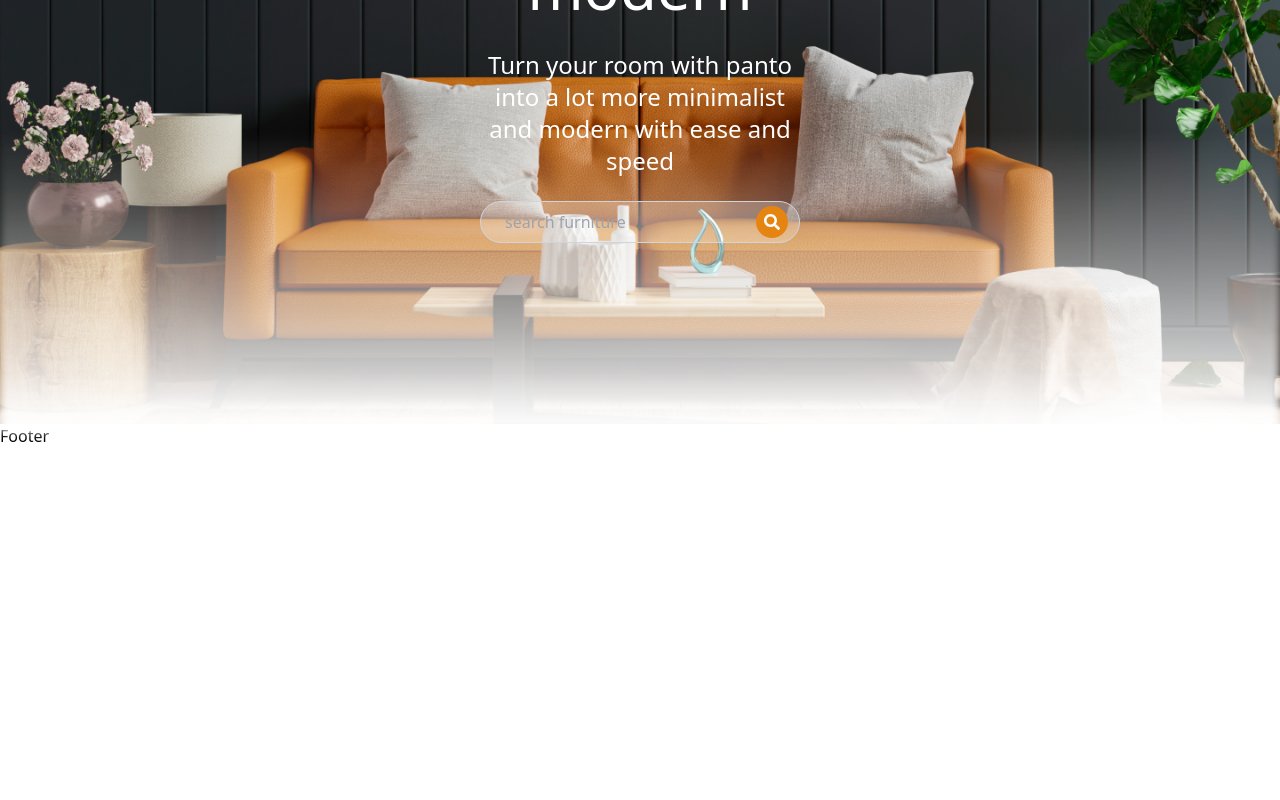
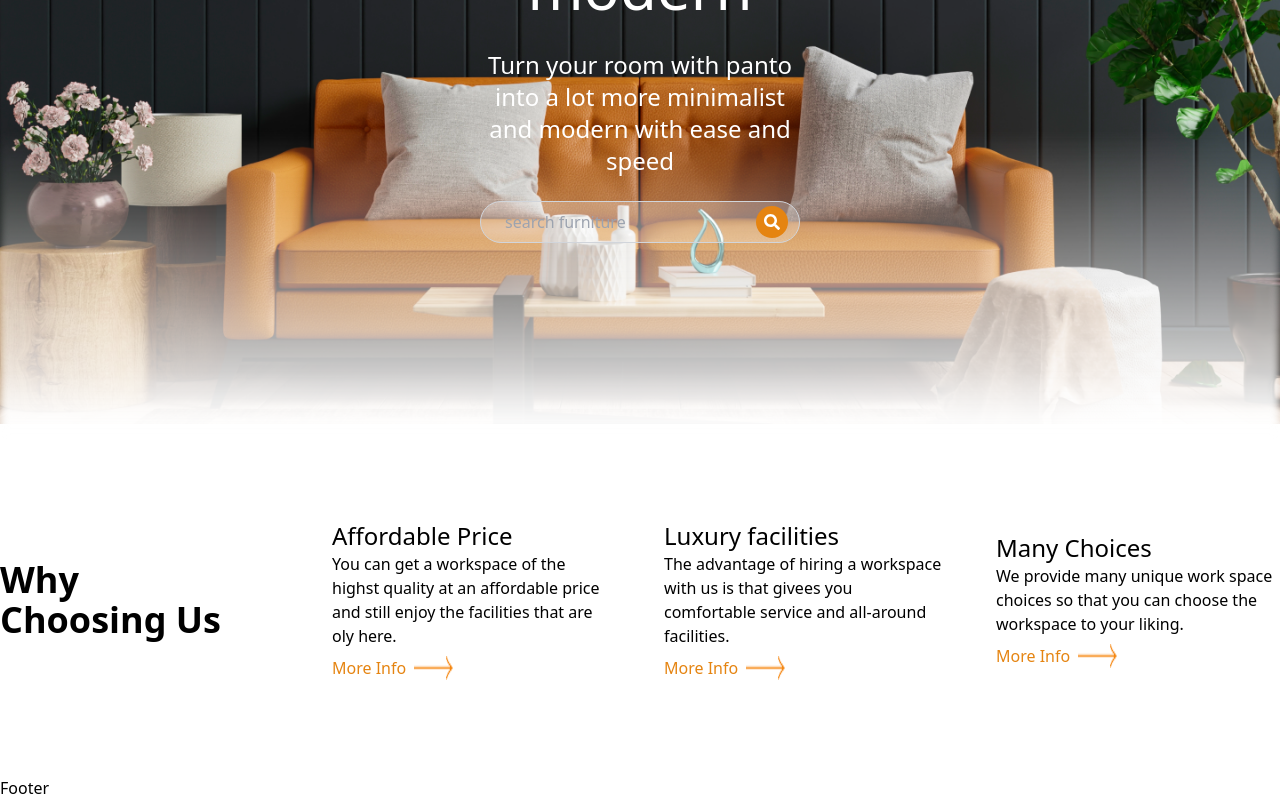
Before and after one commit to mhmasum1/furniture-landing-page-react-js, a React (Vite) app: page / in a window 1280 px wide. Shown: the part 376-1176 px from the top of the page. Before the commit the page ends 824 px from the top, so only its background shows below. Built offline with nearby package versions, Linux system fonts and the light colour scheme.

Commit message:
Added hero section

```diff
--- /dev/null
+++ b/src/components/Button.jsx
@@ -0,0 +1,16 @@
+import React from 'react'
+import ButtonIcon from '../assets/button-icon.png'
+
+const Button = () => {
+    return (
+        <div className='flex gap-2'>
+            <button class="text-[rgba(229,132,17,1)] ">
+                More Info
+            </button>
+            <img src={ButtonIcon} alt="" />
+        </div>
+
+    )
+}
+
+export default Button
--- a/src/components/Navbar.jsx
+++ b/src/components/Navbar.jsx
@@ -36,6 +36,7 @@
 
 const Navbar = () => {
     const [isMenuOpen, setIsMenuOpen] = useState(false);
+
     const toggleMenu = () => {
         setIsMenuOpen(prevState => !prevState)
     }
--- a/src/pages/home/Home.jsx
+++ b/src/pages/home/Home.jsx
@@ -1,9 +1,15 @@
 import React from 'react'
 import Hero from './Hero'
+import WhyChoosingUs from './WhyChoosingUs'
+
 
 const Home = () => {
     return (
-        <Hero></Hero>
+        <>
+            <Hero></Hero>
+            <WhyChoosingUs></WhyChoosingUs>
+
+        </>
     )
 }
 
--- /dev/null
+++ b/src/pages/home/WhyChoosingUs.jsx
@@ -0,0 +1,36 @@
+import React from 'react'
+import Button from '../../components/Button'
+
+const WhyChoosingUs = () => {
+    return (
+
+        <section className=' max-w-screen-2xl container mx-auto '>
+            <div className='my-24 grid grid-cols-1 sm:grid-cols-2 lg:grid-cols-4 items-center gap-8 md:gap-12 text-left '>
+
+                <div >
+                    <h2 className='font-bold text-4xl'>Why <br />
+                        Choosing Us</h2>
+                </div>
+                <div className=''>
+                    <h3 className='text-2xl font-normal'>Affordable Price</h3>
+                    <p className='text-base mb-2'>You can get a workspace of the highst quality at an affordable price and still enjoy the facilities that are oly here.</p>
+                    <Button></Button>
+                </div>
+                <div className=''>
+                    <h3 className='text-2xl font-normal'>Luxury facilities</h3>
+                    <p className='text-base mb-2'>The advantage of hiring a workspace with us is that givees you comfortable service and all-around facilities.</p>
+                    <Button></Button>
+                </div>
+                <div className=''>
+                    <h3 className='text-2xl font-normal'>Many Choices</h3>
+                    <p className='text-base mb-2'>We provide many unique work space choices so that you can choose the workspace to your liking.</p>
+                    <Button></Button>
+                </div>
+            </div>
+
+        </section>
+
+    )
+}
+
+export default WhyChoosingUs
```
